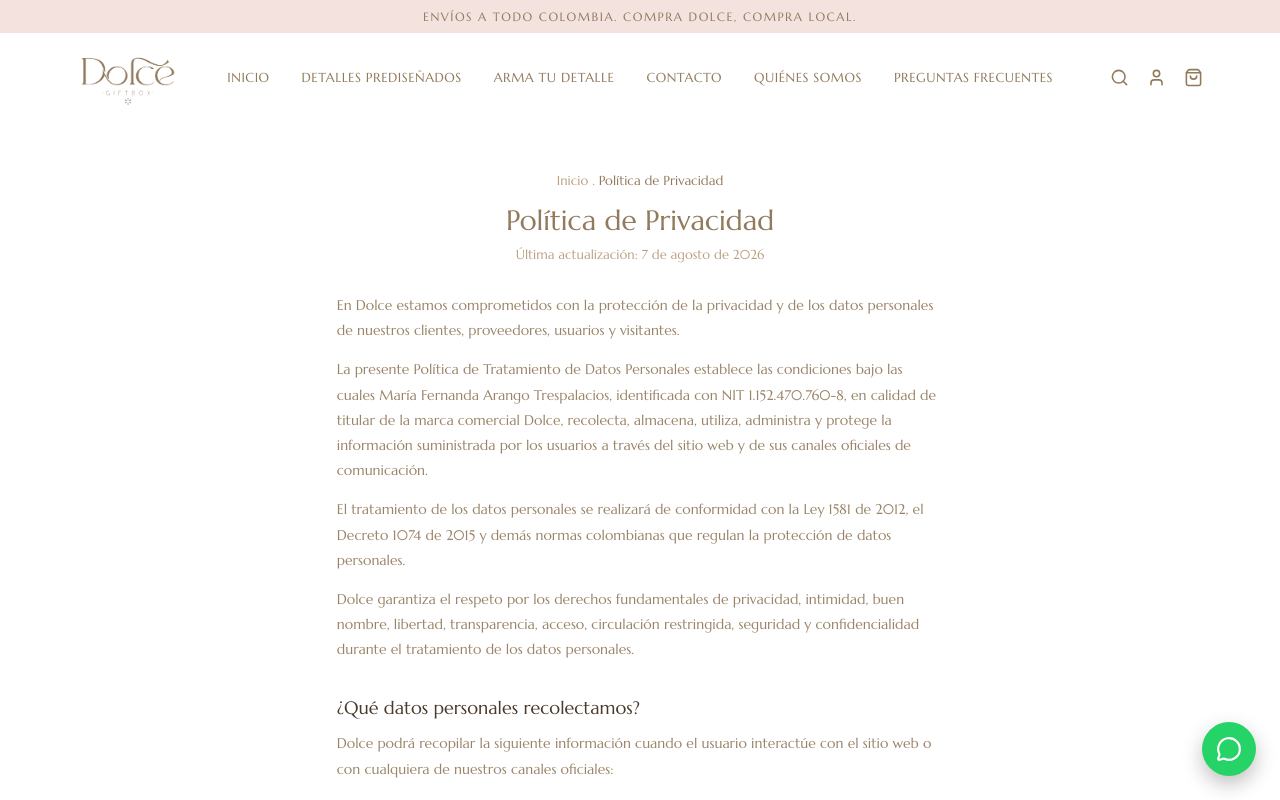
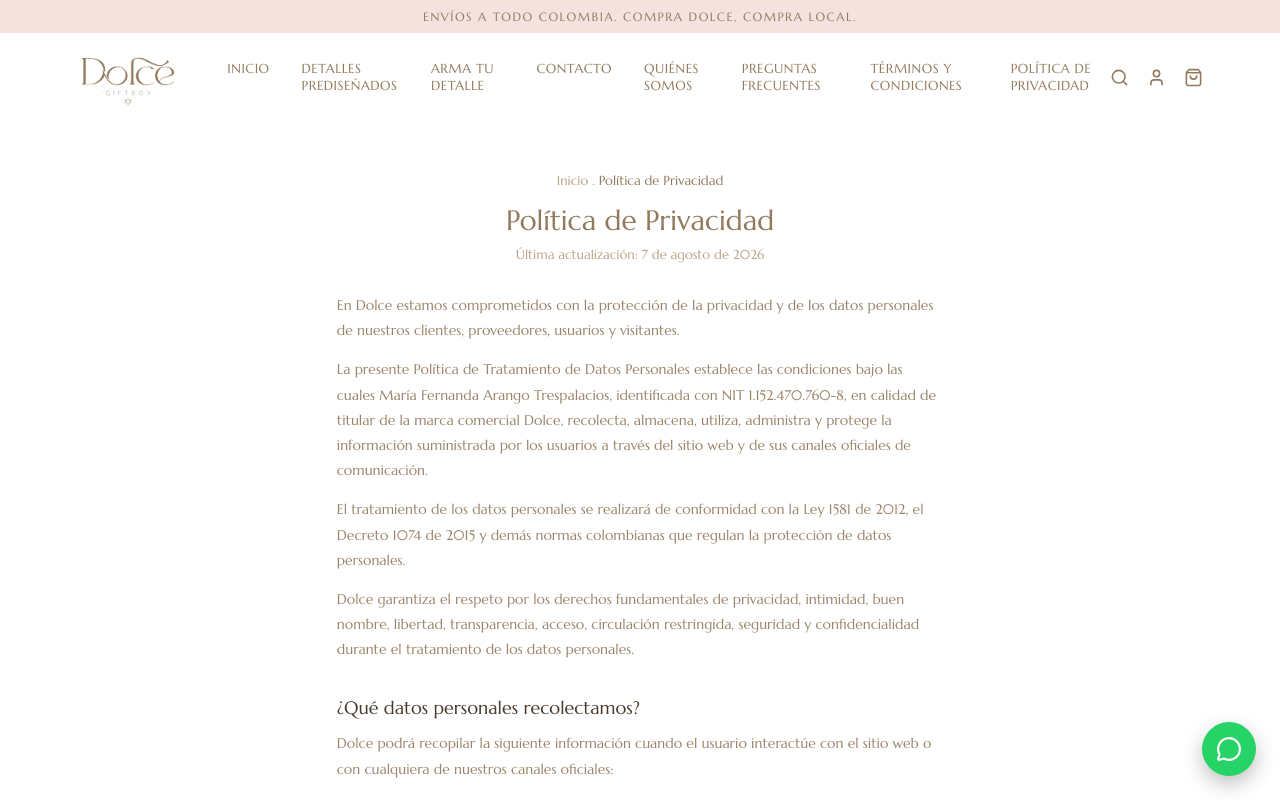
Before and after one commit to xfenelon/dolce-giftbox, a Next.js app: page /politica-de-privacidad in a window 1280 px wide. Shown: the top 800 px of the page. Built offline with nearby package versions, Linux system fonts and the light colour scheme.

Commit message:
Agregar links legales en footer de paginas legales

```diff
--- a/app/politica-de-privacidad/page.js
+++ b/app/politica-de-privacidad/page.js
@@ -241,8 +241,10 @@
             <li><Link href="/arma-tu-detalle">Arma tu detalle</Link></li>
             <li><Link href="/contacto">Contacto</Link></li>
             <li><Link href="/quienes-somos">Quiénes Somos</Link></li>
-            <li><Link href="/preguntas-frecuentes">Preguntas Frecuentes</Link></li>
-          </ul>
+           <li><Link href="/preguntas-frecuentes">Preguntas Frecuentes</Link></li>
+          <li><Link href="/terminos-y-condiciones">Términos y Condiciones</Link></li>
+          <li><Link href="/politica-de-privacidad">Política de Privacidad</Link></li>
+        </ul>
         </div>
         <div className="nav-icons">
           <button className="icon-btn" aria-label="Buscar" onClick={() => setSearchOpen(true)}><Search size={19} /></button>
--- a/app/terminos-y-condiciones/page.js
+++ b/app/terminos-y-condiciones/page.js
@@ -259,8 +259,10 @@
             <li><Link href="/arma-tu-detalle">Arma tu detalle</Link></li>
             <li><Link href="/contacto">Contacto</Link></li>
             <li><Link href="/quienes-somos">Quiénes Somos</Link></li>
-            <li><Link href="/preguntas-frecuentes">Preguntas Frecuentes</Link></li>
-          </ul>
+           <li><Link href="/preguntas-frecuentes">Preguntas Frecuentes</Link></li>
+          <li><Link href="/terminos-y-condiciones">Términos y Condiciones</Link></li>
+          <li><Link href="/politica-de-privacidad">Política de Privacidad</Link></li>
+        </ul>
         </div>
         <div className="nav-icons">
           <button className="icon-btn" aria-label="Buscar" onClick={() => setSearchOpen(true)}><Search size={19} /></button>
```
